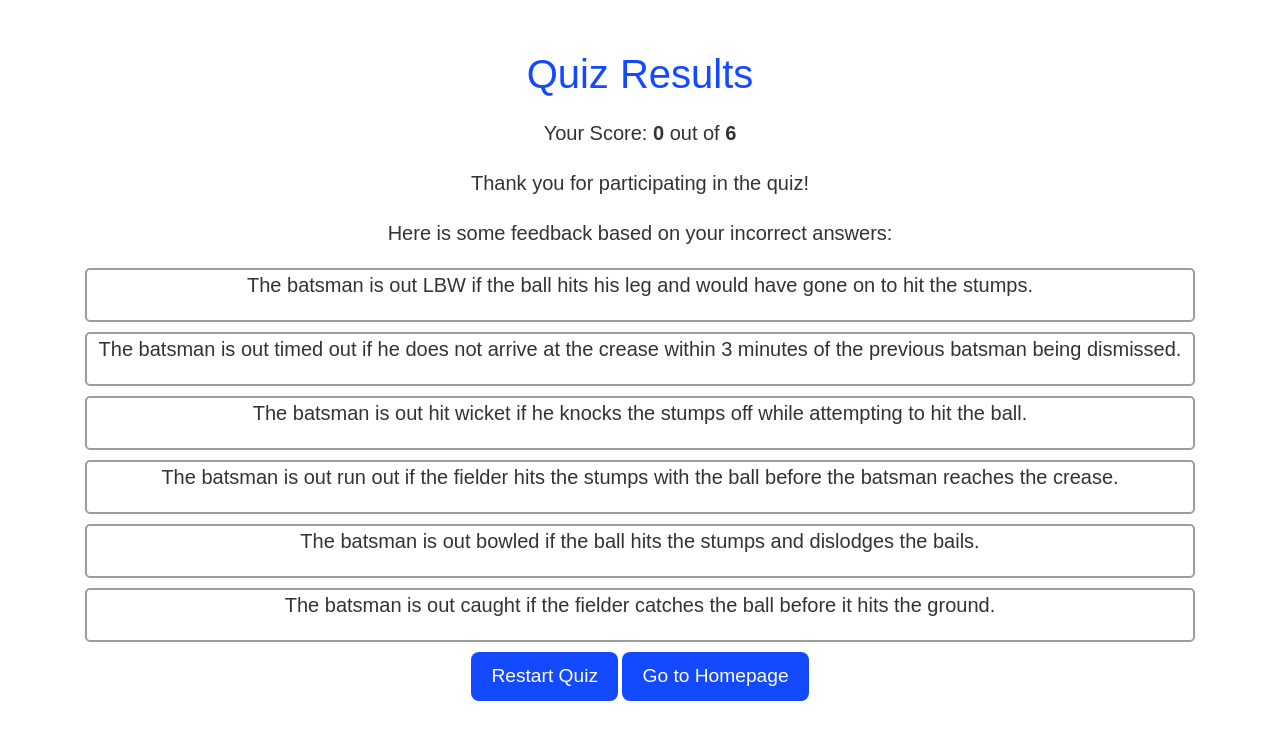
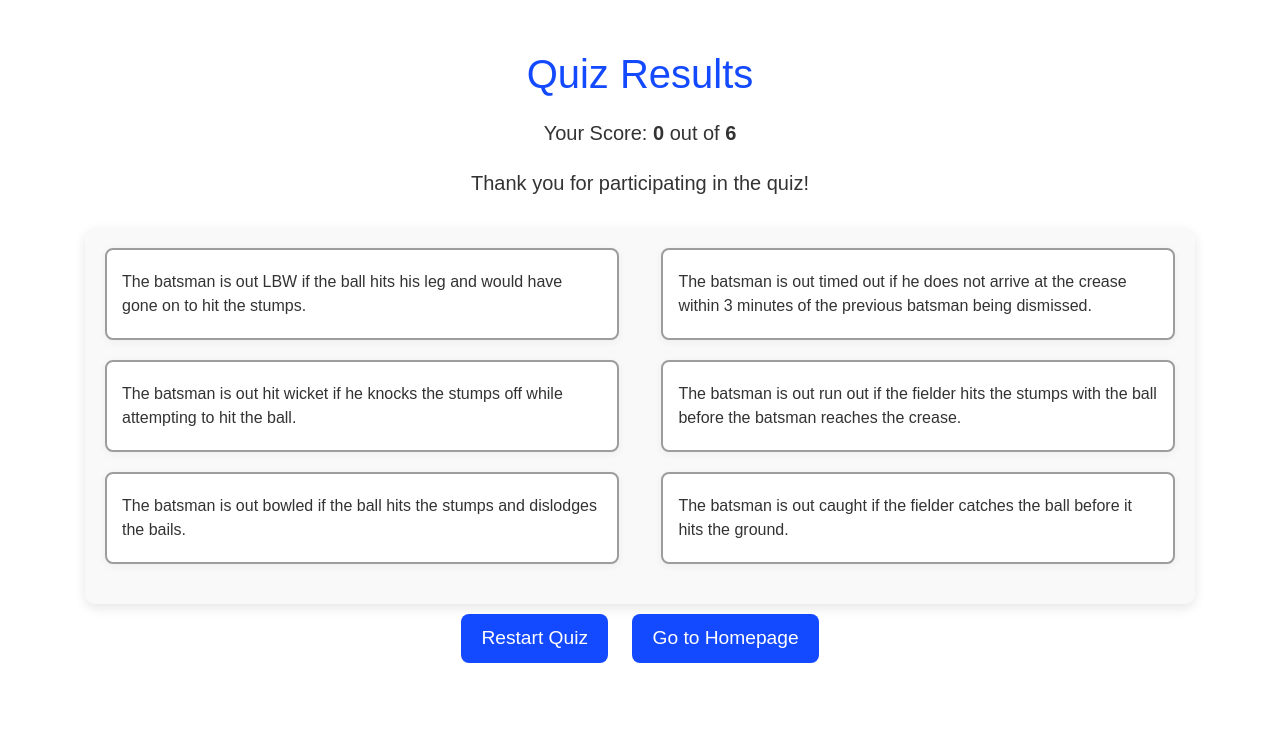
Before and after one commit to ltxom/COMS4170-Cricket-Dismissals, a Flask app: page /quiz-results in a window 1280 px wide. Shown: the part 56-800 px from the top of the page. Run offline with Flask 3, Linux system fonts and the light colour scheme; some libraries are stand-ins or nearby versions.

Commit message:
updated styling

```diff
--- a/static/quiz.css
+++ b/static/quiz.css
@@ -127,6 +127,7 @@
     display: none!important;
 }
 
+/* Style for the results container */
 .results-container {
     text-align: center;
     margin-top: 50px;
@@ -145,6 +146,45 @@
     margin-bottom: 20px;
 }
 
+/* Style for the feedback container */
+.feedback-container {
+    display: flex;
+    flex-wrap: wrap; /* Allow items to wrap into two columns */
+    justify-content: space-between;
+    margin-top: 30px;
+    padding: 20px;
+    background-color: #f9f9f9;
+    border-radius: 10px;
+    box-shadow: 0 4px 12px rgba(0, 0, 0, 0.1);
+}
+
+/* Style for each feedback box */
+.answer-feedback {
+    flex: 0 0 48%; /* Take up 48% of the width for two columns */
+    margin-bottom: 20px;
+    padding: 15px;
+    border: 2px solid #9d9d9e; /* Match droppable area styling */
+    border-radius: 8px;
+    background-color: #ffffff;
+    box-shadow: 0 2px 8px rgba(0, 0, 0, 0.05);
+    text-align: left; /* Left-align the content */
+    display: flex;
+    flex-direction: column;
+    justify-content: center; /* Vertically align the text */
+}
+
+/* Style for explanations */
+.answer-feedback p {
+    margin: 5px 0;
+    font-size: 1rem;
+    color: #333;
+}
+
+.answer-feedback p strong {
+    color: #444;
+}
+
+/* Style for the home and restart buttons */
 .home-button {
     display: inline-block;
     text-decoration: none;
@@ -153,11 +193,13 @@
     padding: 10px 20px;
     border-radius: 8px;
     font-size: 1.2rem;
-    transition: background-color 0.3s ease;
+    transition: background-color 0.3s ease, transform 0.2s ease;
+    margin: 10px;
 }
 
 .home-button:hover {
     background-color: #003ecc;
+    transform: scale(1.05);
 }
 
 #exit-popup {
@@ -198,14 +240,3 @@
     background-color: #ccc;
     color: black;
 }
-
-.feedback-container {
-    margin-top: 20px;
-}
-
-.answer-feedback {
-    border: solid 2px #9d9d9e;
-    border-radius: 5px;
-    margin-bottom: 10px;
-    margin-top: 10px;
-}
--- a/static/quiz_results.js
+++ b/static/quiz_results.js
@@ -5,18 +5,28 @@ $(function () {
 
     // Populate the feedback
     const $feedbackContainer = $(".feedback-container");
+    let hasIncorrectAnswers = false; // Track if there are any incorrect answers
+
     feedback.forEach((questionFeedback, questionIndex) => {
+        questionFeedback.forEach((answer) => {
+            if (!answer.correct) {
+                hasIncorrectAnswers = true; // Mark that there is at least one incorrect answer
 
-        questionFeedback.forEach((answer) => {
-            const $answerDiv = $("<div></div>").addClass("answer-feedback");
+                // Create a feedback box for the incorrect answer
+                const $answerDiv = $("<div></div>").addClass("answer-feedback");
 
-            if (!answer.correct) {
+                // Add the explanation for the incorrect answer
                 const $explanation = $("<p></p>").html(answer.explanation);
                 $answerDiv.append($explanation);
+
+                // Append the feedback box to the container
+                $feedbackContainer.append($answerDiv);
             }
-            $feedbackContainer.append($answerDiv);
         });
+    });
 
-
-    });
+    // If all answers are correct, hide the feedback section
+    if (!hasIncorrectAnswers) {
+        $feedbackContainer.remove(); // Remove the feedback container
+    }
 });
--- a/templates/quiz_results.html
+++ b/templates/quiz_results.html
@@ -15,11 +15,8 @@
         <p>Your Score: <strong id="total-score" data-value="{{ total_score }}"></strong> out of <strong id="max-score" data-value="{{ max_score }}"></strong></p>
         <p>Thank you for participating in the quiz!</p>
 
-        <p>Here is some feedback based on your incorrect answers:</p>
-
         <div class="feedback-container">
-            <!-- Feedback will be populated by JavaScript -->
-            <div id="feedback-data" data-value='{{ feedback | safe }}'></div>
+            <!-- Feedback will be dynamically populated by JavaScript -->
         </div>
 
         <a href="/quiz/0" class="home-button">Restart Quiz</a>
```
Also changed, not shown: static/quiz.js (+10 -2 lines), templates/quiz.html (+5 -7 lines), 1 other file.
